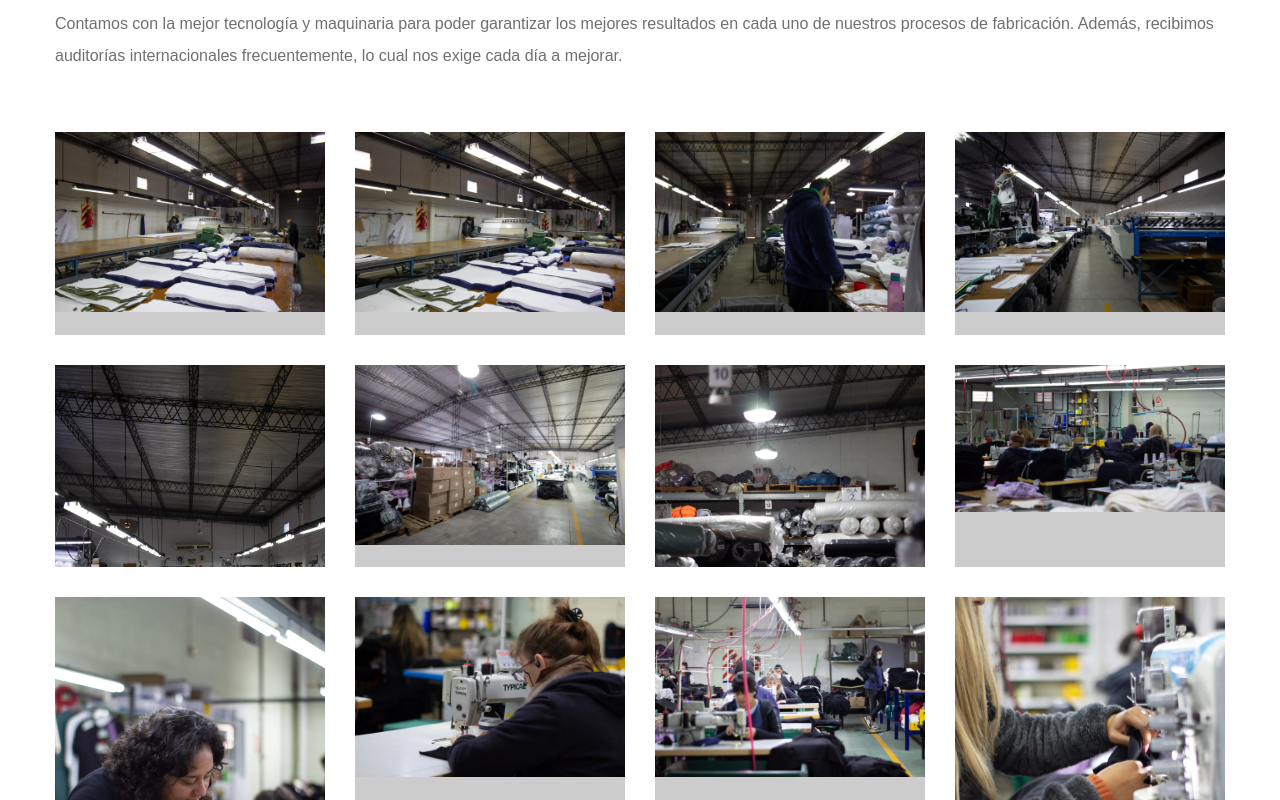
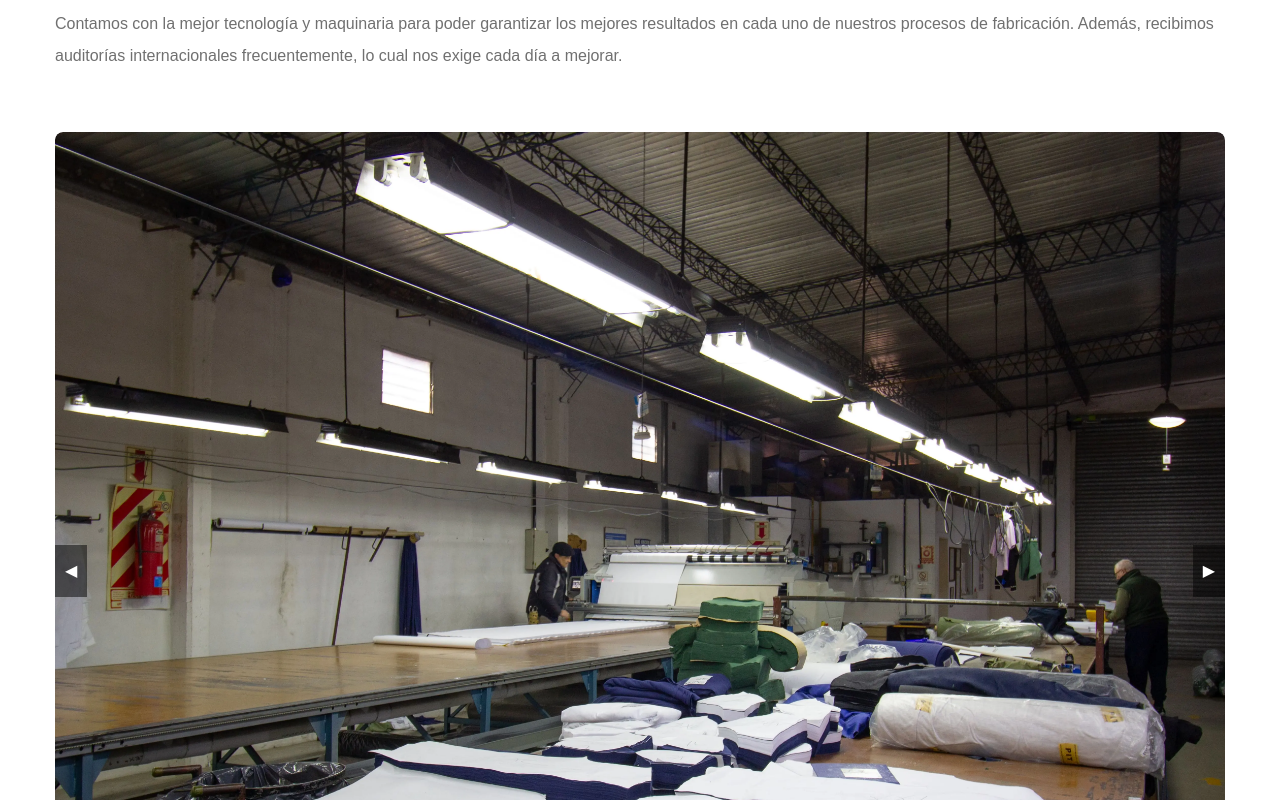
Before and after one commit to diegorosso/jdtex, an Angular app: page / in a window 1280 px wide. Shown: the part 2760-3560 px from the top of the page. Built offline with nearby package versions, Linux system fonts and the light colour scheme.

Commit message:
agregue slide para la fabrica

```diff
--- a/src/app/components/galeria/galeria.component.css
+++ b/src/app/components/galeria/galeria.component.css
@@ -1,12 +1,87 @@
+/* Contenedor principal del slider */
+.gallery-slider {
+  position: relative;
+  width: 100%;
+  overflow: hidden;
+}
+
+/* Lista de imágenes en el slider */
+.slider-track {
+  display: flex;
+  transition: transform 0.3s ease-in-out;
+}
+
+/* Cada imagen ocupa todo el espacio disponible en su contenedor */
+.gallery-slide {
+  min-width: 100%;
+  box-sizing: border-box;
+}
+
+/* Botones de navegación */
+.slider-nav {
+  position: absolute;
+  top: 50%;
+  width: 100%;
+  display: flex;
+  justify-content: space-between;
+  transform: translateY(-50%);
+}
+
+.slider-nav button {
+  background: rgba(0, 0, 0, 0.5);
+  color: white;
+  border: none;
+  padding: 10px;
+  cursor: pointer;
+  transition: background 0.3s ease;
+}
+
+.slider-nav button:hover {
+  background: rgba(0, 0, 0, 0.8);
+}
+
+/* Opcional: estilos para los puntos de navegación */
+.slider-dots {
+  display: flex;
+  justify-content: center;
+  margin-top: 15px;
+}
+
+.slider-dots button {
+  border: none;
+  width: 10px;
+  height: 10px;
+  background: rgba(0, 0, 0, 0.3);
+  border-radius: 50%;
+  margin: 0 5px;
+  cursor: pointer;
+  transition: background 0.3s ease;
+}
+
+.slider-dots button.active {
+  background: rgba(0, 0, 0, 0.7);
+}
+
+/* Resto del CSS anterior, ajustado para el slider */
+
 .title-wrapper {
   margin-block-end: 60px;
 }
 
 .img-holder {
-  width: 100%; /* O el ancho que desees */
-  padding-top: 75%; /* Esto hace que la altura sea el 75% del ancho, puedes ajustarlo según tus necesidades */
+  width: 100%;
+  padding-top: 75%;
   position: relative;
   overflow: hidden;
+  border-radius: 8px; /* Esquinas redondeadas */
+  box-shadow: 0 4px 10px rgba(0, 0, 0, 0.15); /* Sombra sutil */
+  transition: transform 0.3s ease, box-shadow 0.3s ease;
+}
+
+.img-holder:hover,
+.img-holder:focus-within {
+  transform: scale(1.03); /* Ligeramente más grande al pasar el cursor */
+  box-shadow: 0 8px 20px rgba(0, 0, 0, 0.25); /* Sombra más pronunciada */
 }
 
 .img-cover {
@@ -15,8 +90,7 @@
   left: 0;
   width: 100%;
   height: 100%;
-  object-fit: cover; /* Esto hace que la imagen se escale y recorte para llenar el contenedor sin distorsión */
-  transition: var(--transition-2);
+  object-fit: cover;
 }
 
 .gallery .section-text {
@@ -25,60 +99,30 @@
 
 .gallery-card {
   position: relative;
+  border-radius: 8px; /* Asegura que el contenedor también tenga esquinas redondeadas */
+  overflow: hidden;
+  transition: transform 0.3s ease, box-shadow 0.3s ease;
+}
+
+.gallery-card:hover,
+.gallery-card:focus-within {
+  /* transform: scale(1.05); */
+  box-shadow: 0 12px 24px rgba(0, 0, 0, 0.2); /* Sombra más pronunciada */
 }
 
 .gallery-card .card-banner .img-cover {
-  transition: var(--transition-2);
-  width: 100%; /* Agrega width para que las imágenes se ajusten al contenedor */
-  height: auto; /* Agrega height para mantener la proporción */
+  transition: transform 0.3s ease;
 }
 
 .gallery-card:is(:hover, :focus-within) .card-banner .img-cover {
   transform: scale(1.1);
 }
 
-.gallery-card .card-content {
-  position: absolute;
-  inset: 15px;
-  background-color: transparent;
-  display: flex;
-  flex-direction: column;
-  justify-content: center;
-  align-items: center;
-  gap: 10px;
-  opacity: 0;
-  transform: scale(0.8);
-  transition: var(--transition-2);
-  cursor: pointer;
-}
-
-.gallery-card:is(:hover, :focus-within) .card-content {
-  opacity: 1;
-  transform: scale(1);
-}
-
-.gallery-card :is(.card-title, .card-text) {
-  color: var(--white);
-}
-
-.gallery-card .card-btn {
-  background-color: var(--white);
-  color: var(--indian-yellow);
-  font-size: 18px;
-  padding: 16px;
-  border-radius: var(--radius-5);
-  margin-block-start: 12px;
-  transition: var(--transition-1);
-}
-
-.gallery-card .card-btn:is(:hover, :focus) {
-  background-color: var(--indian-yellow);
-  color: var(--white);
-}
-
 @media (min-width: 575px) {
   .gallery .grid-list {
-    grid-template-columns: 1fr 1fr;
+    display: grid;
+    grid-template-columns: repeat(2, 1fr);
+    gap: 20px; /* Espacio entre las imágenes */
   }
 }
 
@@ -107,5 +151,6 @@
 @media (min-width: 1200px) {
   .gallery .grid-list {
     grid-template-columns: repeat(4, 1fr);
+    gap: 24px; /* Ajuste de espacio para pantallas más grandes */
   }
 }
--- a/src/app/components/galeria/galeria.component.html
+++ b/src/app/components/galeria/galeria.component.html
@@ -3,7 +3,6 @@
     <div class="title-wrapper">
       <div>
         <h2 class="h2 section-title">Nuestra fábrica</h2>
-
         <p class="section-text">
           Contamos con la mejor tecnología y maquinaria para poder garantizar
           los mejores resultados en cada uno de nuestros procesos de
@@ -13,9 +12,10 @@
       </div>
     </div>
 
-    <ul class="grid-list">
-      <li *ngFor="let image of images">
-        <div class="gallery-card">
+    <div class="gallery-slider">
+      <ul class="slider-track">
+        <li *ngFor="let image of visibleImages" class="gallery-slide">
+          <div class="gallery-card" tabindex="0" aria-label="Imagen de la fábrica">
             <figure class="card-banner img-holder">
               <img
                 [src]="image.src"
@@ -24,12 +24,13 @@
                 class="img-cover"
               />
             </figure>
-
-          <div class="card-content">
-            <!-- Contenido opcional -->
-          </div>
           </div>
         </li>
       </ul>
+      <div class="slider-nav">
+        <button (click)="prevSlide()">&#9664;</button>
+        <button (click)="nextSlide()">&#9654;</button>
+      </div>
+    </div>
   </div>
 </section>
--- a/src/app/components/galeria/galeria.component.ts
+++ b/src/app/components/galeria/galeria.component.ts
@@ -2,6 +2,11 @@ import { Component } from '@angular/core';
 import { CommonModule } from '@angular/common'; // Importa CommonModule
 import { FontAwesomeModule } from '@fortawesome/angular-fontawesome';
 import { faArrowRight } from '@fortawesome/free-solid-svg-icons';
+
+interface Image {
+  src: string;
+  alt: string;
+}
 
 @Component({
   selector: 'app-galeria',
@@ -13,8 +18,7 @@ import { faArrowRight } from '@fortawesome/free-solid-svg-icons';
 export class GaleriaComponent {
   arrow = faArrowRight;
 
-  // Array de imágenes con sus propiedades
-  images = [
+  images: Image[] = [
     { src: '../../../assets/1.webp', alt: '' },
     { src: '../../../assets/2.webp', alt: '' },
     { src: '../../../assets/3.webp', alt: '' },
@@ -45,4 +49,25 @@ export class GaleriaComponent {
     { src: '../../../assets/28.webp', alt: '' },
     { src: '../../../assets/29.webp', alt: '' }
   ];
+
+  visibleImages: Image[] = this.images.slice(0, 5);
+  currentIndex = 0;
+
+  updateVisibleImages(): void {
+    this.visibleImages = this.images.slice(this.currentIndex, this.currentIndex + 5);
+  }
+
+  prevSlide(): void {
+    if (this.currentIndex > 0) {
+      this.currentIndex--;
+      this.updateVisibleImages();
+    }
+  }
+
+  nextSlide(): void {
+    if (this.currentIndex < this.images.length - 5) {
+      this.currentIndex++;
+      this.updateVisibleImages();
+    }
+  }
 }
```
Lines whose indentation alone changed are shown as unchanged.
